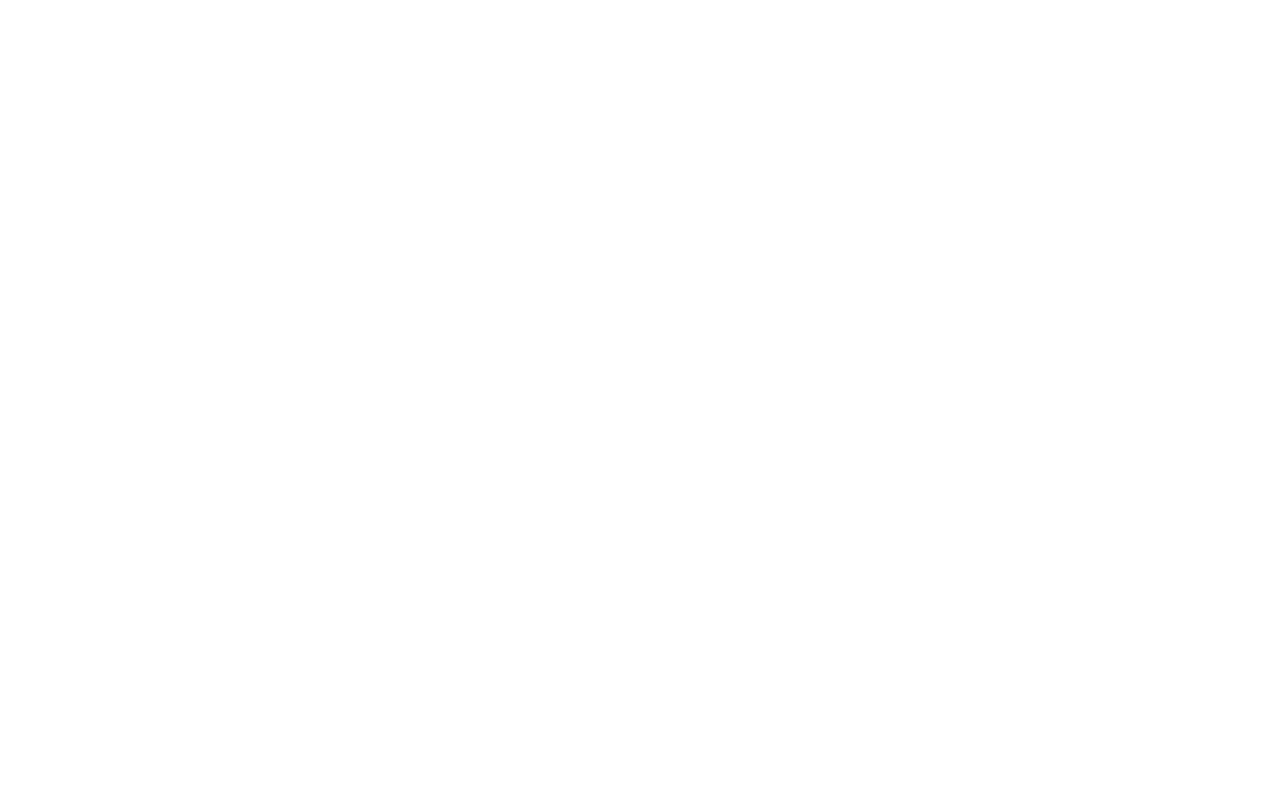
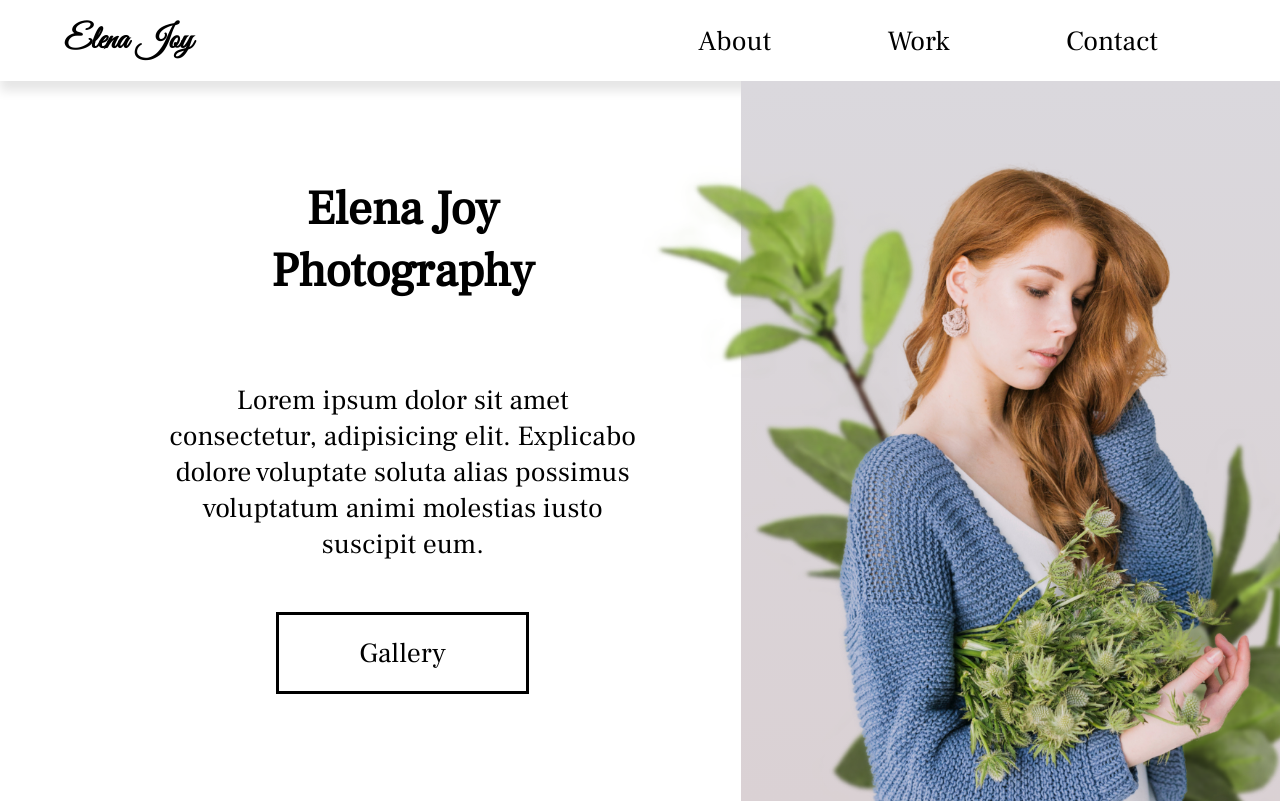
Before and after one commit to Jytang10/elena-joy-photography, a plain HTML site: page index.html in a window 1280 px wide. Drawn offline with Linux system fonts and the light colour scheme.

Commit message:
Header and Hero section work

```diff
--- a/index.html
+++ b/index.html
@@ -10,6 +10,32 @@
     <title>Elena Joy | Photographer</title>
   </head>
   <body>
-
+    <header class="main-head">
+      <nav>
+        <h1 id="logo">Elena Joy</h1>
+        <ul class="nav-links">
+          <li><a href="#about">About</a></li>
+          <li><a href="#work">Work</a></li>
+          <li><a href="#contact">Contact</a></li>
+        </ul>
+      </nav>
+    </header>
+    <main>
+      <section class="hero">
+        <div class="hero-introduction flex">
+          <h2>
+            Elena Joy <br />
+            Photography
+          </h2>
+          <p>Lorem ipsum dolor sit amet consectetur, adipisicing elit. Explicabo dolore voluptate soluta alias possimus voluptatum animi molestias iusto suscipit eum.</p>
+          <a href="#gallery">Gallery</a>
+        </div>
+        <div class="hero-images">
+          <img class="hero-elena" src="./img/elena-joy.png" alt="elena joy picture">
+          <img class="plant1 plant" src="./img/plant1.png" alt="">
+          <img class="plant2 plant" src="./img/plant2.png" alt="">
+        </div>
+      </section>
+    </main>
   </body>
 </html>
--- a/style.css
+++ b/style.css
@@ -6,41 +6,160 @@
   box-sizing: border-box;
 }
 
+@font-face {
+  font-family: 'Ruhl';
+  src: url('./fonts/FrankRuhlLibre-Regular.ttf');
+}
+
+@font-face {
+  font-family: 'Ruhl Medium';
+  src: url('./fonts/FrankRuhlLibre-Medium.ttf');
+}
+
+@font-face {
+  font-family: 'Vibes';
+  src: url('./fonts/GreatVibes-Regular.ttf');
+}
+
 html {
   font-size: 62.5%;
-}
-
-body {
-  font-family: 'Poppins', sans-serif;
+  --header1: calc(2rem + 1vw);
+  --header2: calc(3.5rem + 1vw);
+  --header3: calc(3rem + 1vw);
+  --header4: calc(2.4rem + 1vw);
+  --text: calc(1.5rem + 1vw);
+  --big: calc(2.4rem + 1vw);
+  --special-color: #906272;
+  --background-color: #414141;
+  --gray-text: #525252;
 }
 
 h1 {
-  font-size: 2.6rem;
+  font-size: var(--header1);
 }
 
 li,
+a,
 button,
 label,
 input,
 p {
-  font-size: 2rem;
+  font-size: var(--text);
 }
 
 h2 {
-  font-size: 4.8rem;
+  font-size: var(--header2);
 }
 
 h3 {
-  font-size: 3rem;
-  font-weight: normal;
+  font-size: var(--header3);
 }
 
 h4,
 h5 {
-  font-size: 2.8rem;
+  font-size: var(--header4);
+}
+
+ul {
+  list-style: none;
 }
 
 a {
-  color: white;
+  color: black;
   text-decoration: none;
 }
+
+.flex {
+  display: flex;
+  flex-direction: column;
+  justify-content: center;
+  align-items: center;
+}
+
+body {
+  font-family: 'Ruhl', sans-serif;
+}
+
+h1 {
+  font-family: 'Vibes', sans-serif;
+}
+
+/* Nav Section  */
+
+.main-head {
+  box-shadow: 0px 10px 10px rgba(0, 0, 0, 0.1);
+  position: relative;
+  /* position relative needed to show box shadow over background color */
+}
+
+nav {
+  width: 90%;
+  margin: auto;
+  display: flex;
+  align-items: center;
+  min-height: 10vh;
+  padding: 2rem 0rem;
+}
+
+#logo {
+  flex: 1 1 20rem;
+}
+
+.nav-links {
+  display: flex;
+  justify-content: space-around;
+  flex: 1 1 20rem;
+}
+
+.hero {
+  min-height: 90vh;
+  width: 95%;
+  margin: 0 0 0 auto;
+  /* margin only on the left side */
+  display: flex;
+  flex-wrap: wrap;
+  overflow: hidden;
+}
+
+.hero-introduction {
+  flex: 2 1 40rem;
+  text-align: center;
+}
+
+.hero-introduction p {
+  padding: 5rem 10rem;
+}
+
+.hero-introduction h2 {
+  padding: 3rem;
+}
+
+.hero-introduction a {
+  padding: 2rem 8rem;
+  border: 3px solid black;
+  margin-bottom: 4rem;
+}
+
+.hero-images {
+  flex: 1 1 40rem;
+  background: linear-gradient(#dad8dd, #dad1d4);
+  position: relative;
+  z-index: 1;
+}
+
+.hero-elena {
+  width: 100%;
+  height: 100%;
+  object-fit: cover
+}
+
+.plant {
+  position: absolute;
+  bottom: 0;
+  left: -20%;
+  z-index: -1;
+}
+
+.plant2 {
+  left: 40%;
+}
```
Also changed, not shown: fonts/FrankRuhlLibre-Medium.ttf (added), fonts/FrankRuhlLibre-Regular.ttf (added), fonts/GreatVibes-Regular.ttf (added), img/about-image.png (added), img/contact-image.jpg (added), img/elena-joy.png (added), img/gallery-1.jpg (added), img/gallery-2.jpg (added), img/gallery-3.jpg (added), img/gallery-4.jpg (added), img/instagram 1.svg (added), img/plant1.png (added), img/plant2.png (added), img/twitter 1.svg (added), 1 more files, 1 other file.
